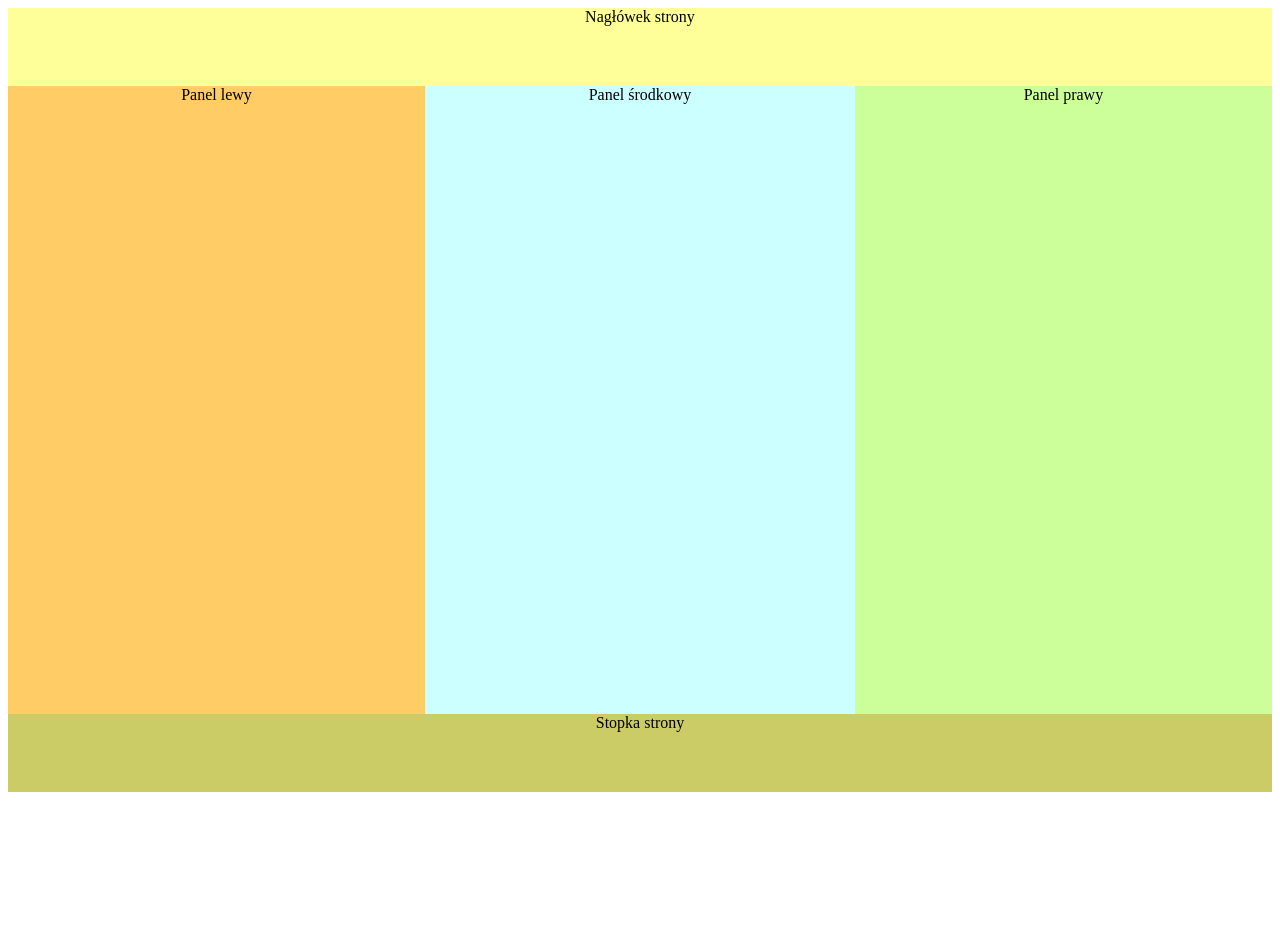
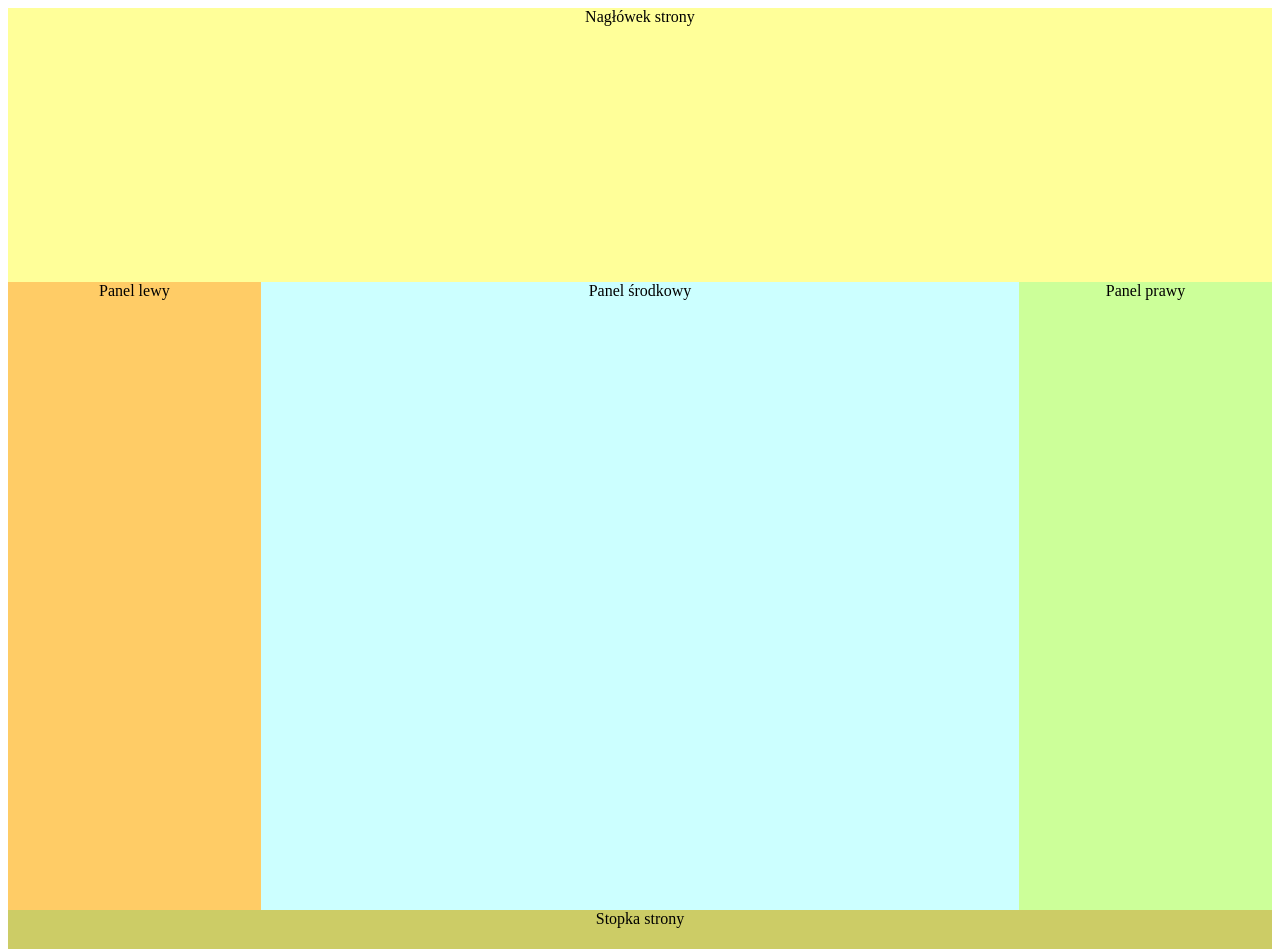
Before and after one commit to Michlinek1/szkola, a plain HTML site: page proj10.html in a window 1280 px wide. Before the commit the page ends 800 px from the top, so only its background shows below. Drawn offline with Linux system fonts and the light colour scheme.

Commit message:
Update proj10.html

```diff
--- a/proj10.html
+++ b/proj10.html
@@ -1,7 +1,7 @@
 <html>
     <style>
         #baner {
-            height: 10%;
+            height: 35%;
             background-color: #FFFF99;
             text-align: center;
             }
@@ -12,18 +12,18 @@
             }
         #panel_lewy {
             background-color: FFCC66;
-            width: 33%;
+            width: 20%;
             }
         #panel_srodkowy{
             background-color: CCFFFF;
-            width:34%;
+            width:60%;
             }
         #panel_prawy {
             background-color: CCFF99;
-            width: 33%;
+            width: 20%;
             }
         #stopka {
-            height: 10%;
+            height: 5%;
             text-align: center;
             background-color: CCCC66;
             clear: both;
```
